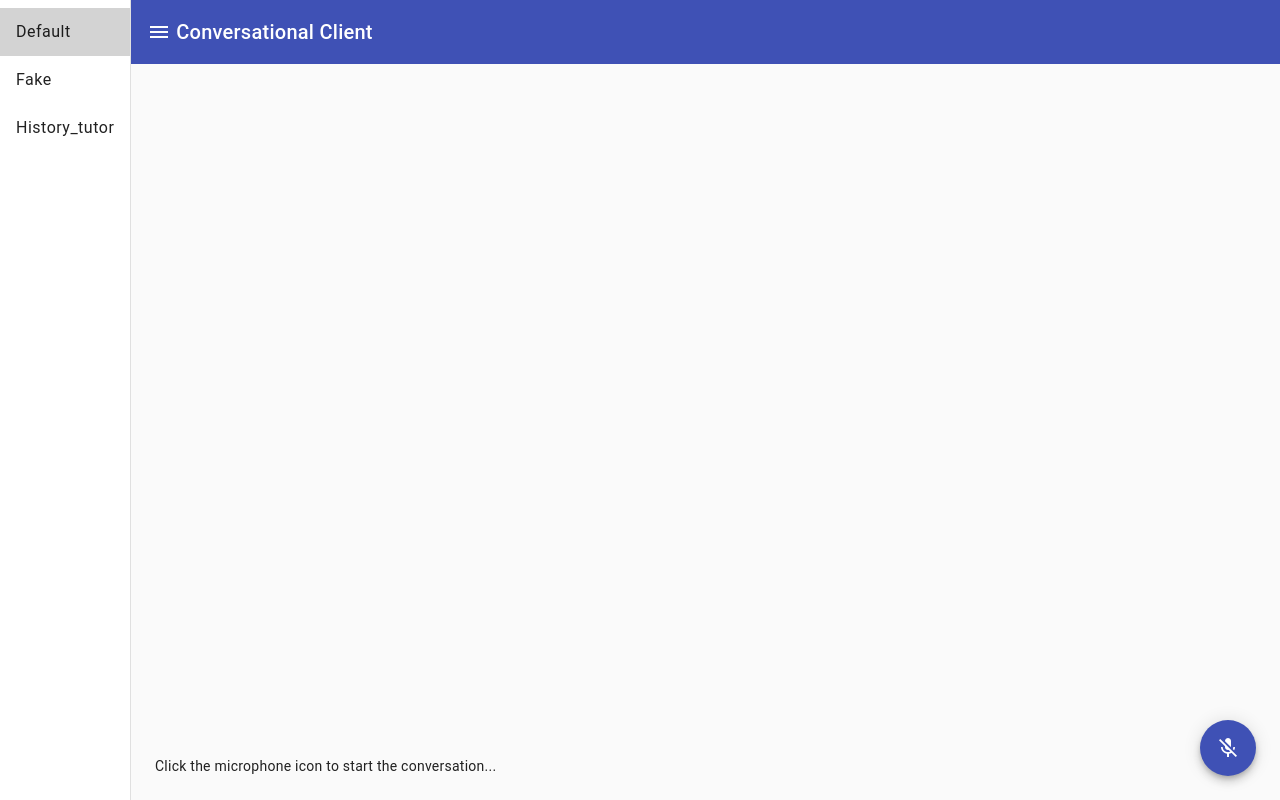
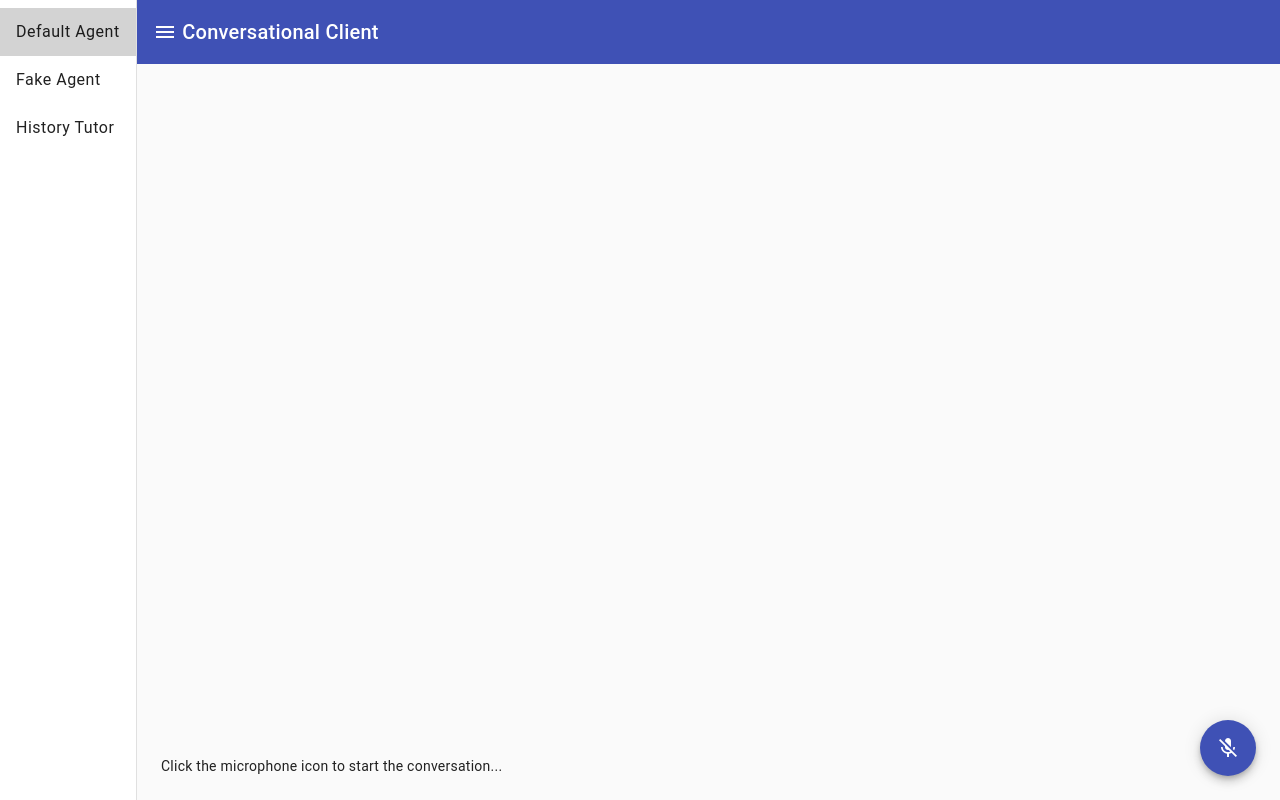
Before and after one commit to adamconnors/conversational-testbed, an Angular app in the folder conversational-client/: page / in a window 1280 px wide. Built offline with nearby package versions, Linux system fonts and the light colour scheme.

Commit message:
agent id
- exposes a URL query parameter to control agent selection
- renames prompt mode to agent id

```diff
--- a/conversational-client/src/app/app.component.html
+++ b/conversational-client/src/app/app.component.html
@@ -1,8 +1,6 @@
 <mat-sidenav-container>
   <mat-sidenav opened #sidenav mode="side"
-    ><app-mode-selector
-      (modeChange)="handleModeChange($event)"
-    ></app-mode-selector
+    ><app-agent-selector [(selectedAgentId)]="agentId"></app-agent-selector
   ></mat-sidenav>
 
   <mat-sidenav-content id="content" #content>
@@ -12,10 +10,10 @@
     </mat-toolbar>
 
     <!-- Custom UI for specific modes -->
-    <div *ngIf="currentMode === 'history_tutor'" class="prompt-mode-container">
+    <div *ngIf="agentId === 'history_tutor'" class="prompt-mode-container">
       <app-history-tutor></app-history-tutor>
     </div>
-    <div *ngIf="currentMode === 'fake'" class="prompt-mode-container">
+    <div *ngIf="agentId === 'fake'" class="prompt-mode-container">
       <app-fake-mode></app-fake-mode>
     </div>
     <!-- End custom UI -->
--- a/conversational-client/src/app/app.component.ts
+++ b/conversational-client/src/app/app.component.ts
@@ -1,22 +1,23 @@
-import {Component, ElementRef, ViewChild} from '@angular/core';
+import {Component, ElementRef, OnInit, ViewChild} from '@angular/core';
 import {SpeechRecognizerComponent} from '@components/speech-recognizer/speech-recognizer.component';
-import {ModeSelectorComponent} from '@components/mode-selector/mode-selector.component';
+import {AgentSelectorComponent} from '@components/agent-selector/agent-selector.component';
 import {ChatService} from '@services/chat.service';
-import {ChatMessage, PromptMode} from 'app/data/conversation';
+import {ChatMessage, AgentId, AGENT_IDS} from 'app/data/conversation';
 import {debounce} from './util/debounce';
 import {HistoryTutorComponent} from '@components/history-tutor/history-tutor.component';
 import {FakeModeComponent} from '@components/fake-mode/fake-mode.component';
+import {ActivatedRoute} from '@angular/router';
 
 @Component({
   selector: 'app-root',
   templateUrl: './app.component.html',
   styleUrl: './app.component.scss',
 })
-export class AppComponent {
+export class AppComponent implements OnInit {
   @ViewChild(SpeechRecognizerComponent)
   speechRecognizerComponent!: SpeechRecognizerComponent;
-  @ViewChild(ModeSelectorComponent)
-  modeSelectorComponent!: ModeSelectorComponent;
+  @ViewChild(AgentSelectorComponent)
+  agentSelectorComponent!: AgentSelectorComponent;
   @ViewChild('content', {read: ElementRef})
   contentElement!: ElementRef;
   @ViewChild(HistoryTutorComponent)
@@ -30,32 +31,35 @@ export class AppComponent {
   // TODO: Create an object definition for this.
   worldState: object[] = [];
 
-  // TODO: Refactor so this is only set in one place.
-  currentMode: PromptMode = 'default';
+  agentId: AgentId | null = 'default';
 
   private debouncedScrollToBottom: () => void;
 
-  constructor(private chatService: ChatService) {
+  constructor(
+    private chatService: ChatService,
+    private route: ActivatedRoute
+  ) {
     this.debouncedScrollToBottom = debounce(this.scrollToBottom);
   }
 
-  nAfterViewInit(): void {
-    this.currentMode = this.modeSelectorComponent.currentMode;
-  }
-
-  handleModeChange(mode: PromptMode) {
-    this.currentMode = mode;
+  ngOnInit() {
+    this.route.queryParamMap.subscribe(params => {
+      const agentIdParam = params.get('agent');
+      if (AGENT_IDS.includes(agentIdParam as AgentId)) {
+        this.agentId = agentIdParam as AgentId;
+      }
+    });
   }
 
   handleNewLineOfDialog(dialog: string) {
-    if (!dialog) {
+    if (!dialog || !this.agentId) {
       return;
     }
     const responseObservable = this.chatService.sendMessage(
       dialog,
       this.conversation,
       this.worldState,
-      this.modeSelectorComponent.currentMode
+      this.agentId
     );
     responseObservable.subscribe((llmResponse: string) => {
       // Update the UI only once, when we receive the LLM response.
--- /dev/null
+++ b/conversational-client/src/app/components/agent-selector/agent-selector.component.html
@@ -0,0 +1,9 @@
+<mat-list>
+  <mat-list-item
+    *ngFor="let agentId of _agentIds"
+    (click)="agentSelectionChanged(agentId)"
+    [class.selected]="agentId === selectedAgentId"
+  >
+    {{ getAgentDisplayName(agentId) }}
+  </mat-list-item>
+</mat-list>
--- /dev/null
+++ b/conversational-client/src/app/components/agent-selector/agent-selector.component.ts
@@ -0,0 +1,33 @@
+import {Component, EventEmitter, Input, Output} from '@angular/core';
+import {AGENT_IDS, AgentId} from 'app/data/conversation';
+
+@Component({
+  selector: 'app-agent-selector',
+  templateUrl: './agent-selector.component.html',
+  styleUrl: './agent-selector.component.css',
+})
+export class AgentSelectorComponent {
+  readonly _agentIds = AGENT_IDS;
+
+  @Input() selectedAgentId: AgentId | null = null;
+
+  @Output() selectedAgentIdChange = new EventEmitter<AgentId>();
+
+  agentSelectionChanged(agentId: AgentId) {
+    this.selectedAgentId = agentId;
+    this.selectedAgentIdChange.emit(agentId);
+  }
+
+  getAgentDisplayName(agentId: AgentId) {
+    switch (agentId) {
+      case 'default':
+        return 'Default Agent';
+      case 'fake':
+        return 'Fake Agent';
+      case 'history_tutor':
+        return 'History Tutor';
+      default:
+        return agentId;
+    }
+  }
+}
--- a/conversational-client/src/app/components/mode-selector/mode-selector.component.html
+++ /dev/null
@@ -1,9 +0,0 @@
-<mat-list>
-  <mat-list-item
-    *ngFor="let mode of modes"
-    (click)="onSelectMode(mode)"
-    [class.selected]="mode === currentMode"
-  >
-    {{ mode | titlecase }}
-  </mat-list-item>
-</mat-list>
--- a/conversational-client/src/app/components/mode-selector/mode-selector.component.ts
+++ /dev/null
@@ -1,19 +0,0 @@
-import {Component, EventEmitter, Output} from '@angular/core';
-import {PromptMode} from 'app/data/conversation';
-
-@Component({
-  selector: 'app-mode-selector',
-  templateUrl: './mode-selector.component.html',
-  styleUrl: './mode-selector.component.css',
-})
-export class ModeSelectorComponent {
-  modes: PromptMode[] = ['default', 'fake', 'history_tutor'];
-  currentMode: PromptMode = 'default';
-
-  @Output() modeChange = new EventEmitter<PromptMode>();
-
-  onSelectMode(mode: PromptMode) {
-    this.currentMode = mode;
-    this.modeChange.emit(mode);
-  }
-}
--- a/conversational-client/src/app/data/conversation.ts
+++ b/conversational-client/src/app/data/conversation.ts
@@ -4,6 +4,6 @@ export interface ChatMessage {
   content: string;
 }
 
-// Controls the model and prompt used in a conversation.
-// TODO: Prettify display strings in the menu.
-export type PromptMode = 'default' | 'fake' | 'history_tutor';
+// Controls the agent used in a conversation.
+export const AGENT_IDS = ['default', 'fake', 'history_tutor'] as const;
+export type AgentId = (typeof AGENT_IDS)[number];
--- a/conversational-client/src/app/services/chat.service.ts
+++ b/conversational-client/src/app/services/chat.service.ts
@@ -1,7 +1,7 @@
 import {HttpClient} from '@angular/common/http';
 import {Injectable} from '@angular/core';
 import {Observable} from 'rxjs';
-import {ChatMessage, PromptMode} from 'app/data/conversation';
+import {ChatMessage, AgentId} from 'app/data/conversation';
 import {environment} from 'environments/environment';
 
 @Injectable({
@@ -16,13 +16,13 @@ export class ChatService {
     request: string,
     messageHistory: ChatMessage[],
     worldState: object,
-    promptMode: PromptMode
+    agentId: AgentId
   ): Observable<string> {
     const formData = new FormData();
     formData.append('q', request);
     formData.append('message_history', JSON.stringify(messageHistory));
     formData.append('world_state', JSON.stringify(worldState));
-    formData.append('mode', promptMode);
+    formData.append('agent_id', agentId);
     return this.http.post(this.apiUrl, formData, {responseType: 'text'});
   }
 
```
Also changed, not shown: conversational-client/src/app/app.module.ts (+11 -3 lines), conversational-client/src/app/components/agent-selector/agent-selector.component.css (renamed from conversational-client/src/app/components/mode-selector/mode-selector.component.css), 2 other files (tests, documents, lock files or other folders).
